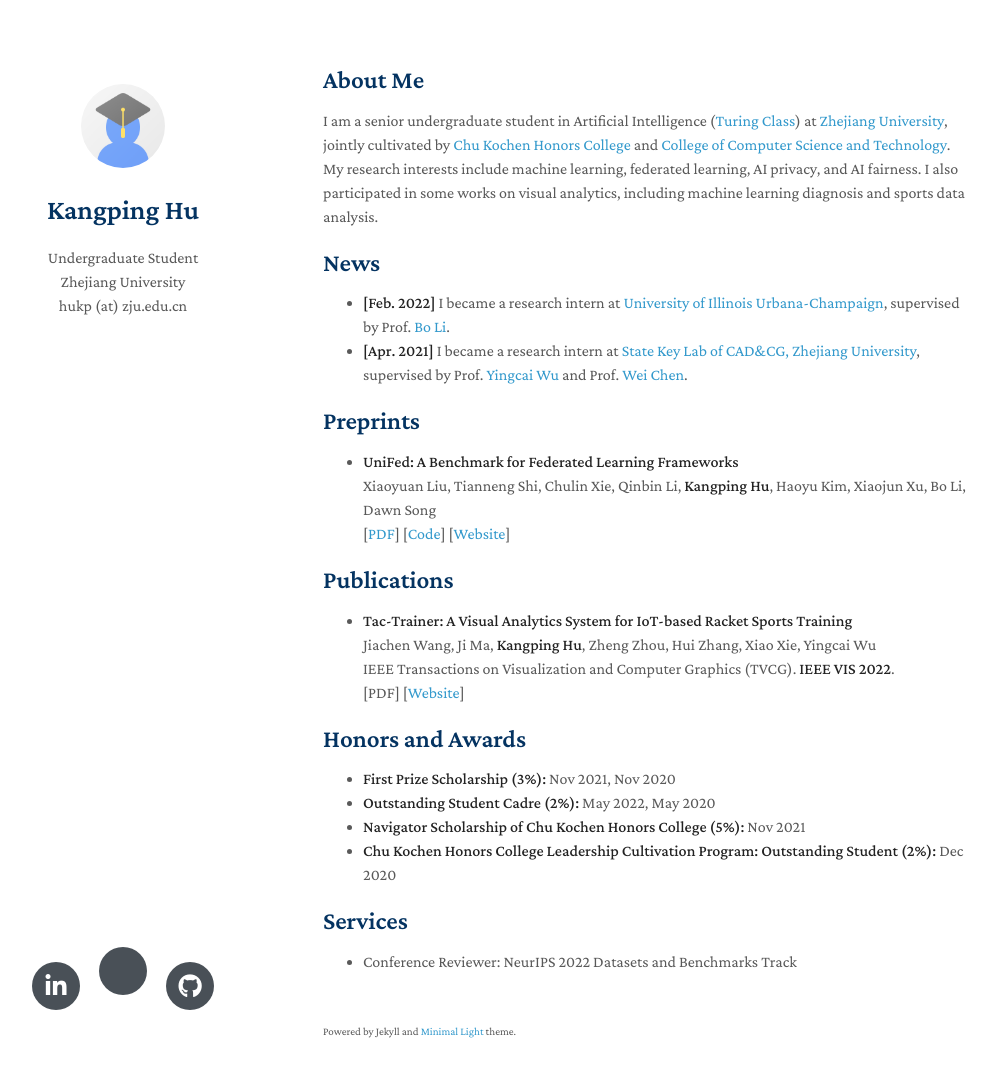
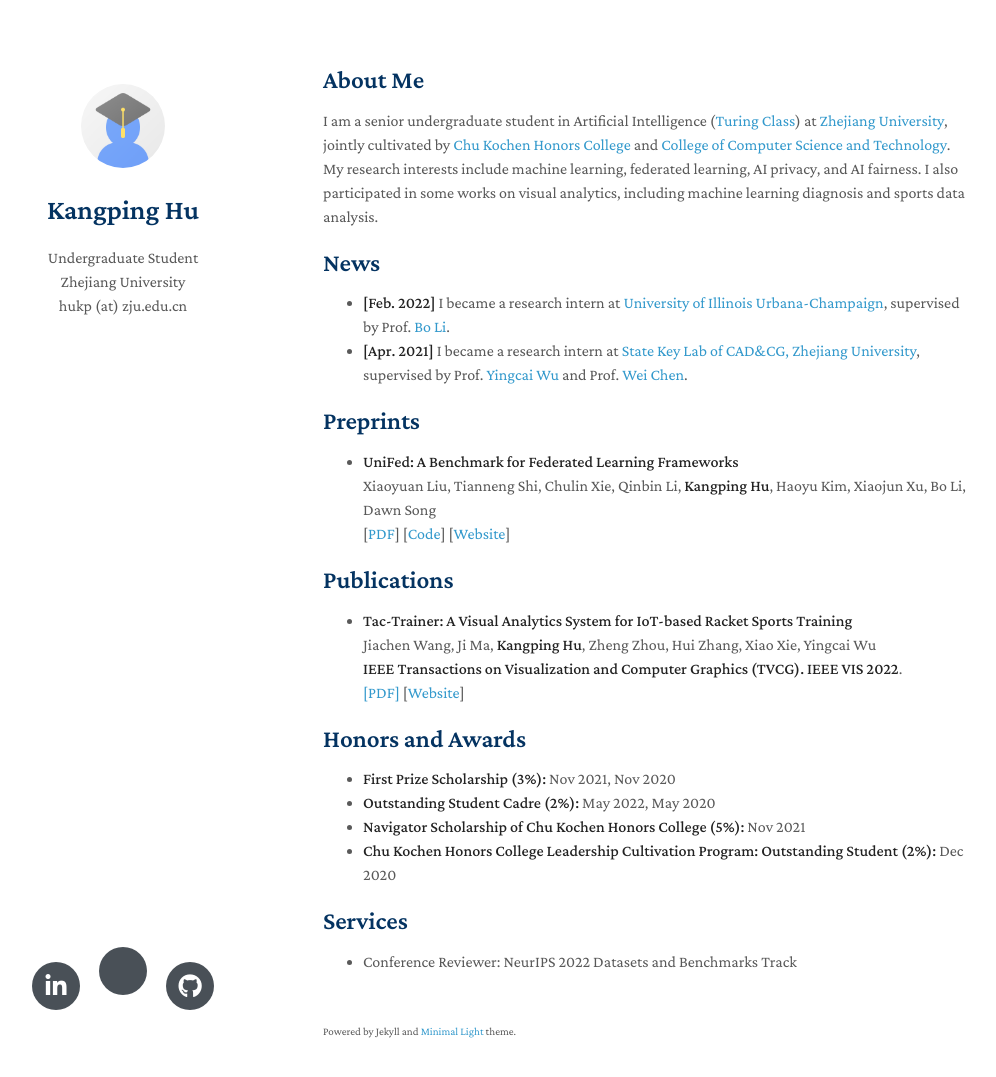
Before and after one commit to HenryHu-H/HenryHu-H.github.io, a Jekyll site: the page built from index.md, in a window 1280 px wide and 1112 px high. Shown: the top 1077 px of the window, without its empty margins (147-1143 px from the left). Built offline with Jekyll 4.4.1, drawn with Linux system fonts in a browser that asks for light colours; nearby versions of some CDN libraries; a style sheet for code colours, icons or effects is not loaded; our own code applies the rules of GitHub Pages for plain Markdown files; part of the change alters nothing that is shown.

```diff
--- a/index.md
+++ b/index.md
@@ -25,9 +25,9 @@ I am a senior undergraduate student in Artificial Intelligence ([Turing Class](h
   <br>
   Jiachen Wang, Ji Ma, **Kangping Hu**, Zheng Zhou, Hui Zhang, Xiao Xie, Yingcai Wu
   <br>
-  IEEE Transactions on Visualization and Computer Graphics (TVCG). **IEEE VIS 2022**.
+  **IEEE Transactions on Visualization and Computer Graphics (TVCG). IEEE VIS 2022**.
   <br>
-  [PDF] [[Website](https://zjuidg.org)]
+  [[PDF]](https://ieeexplore.ieee.org/abstract/document/9906970) [[Website](https://zjuidg.org)]
 
 ## Honors and Awards
 
```
